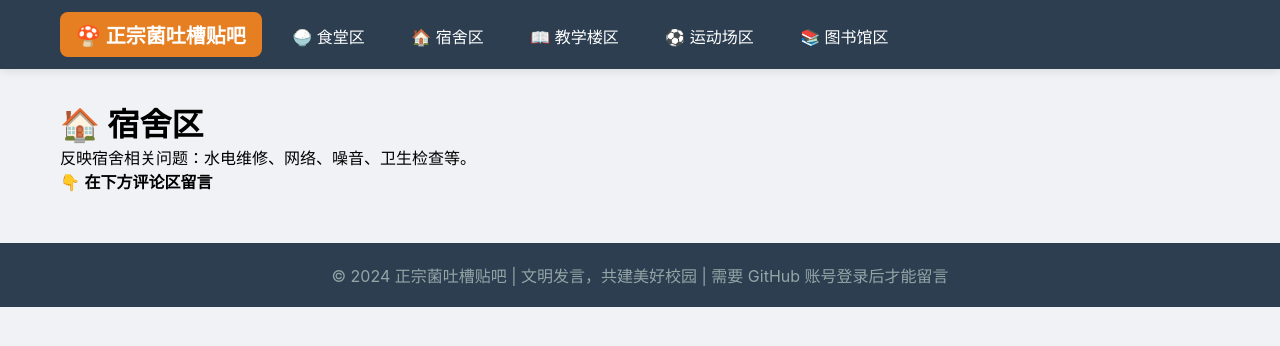
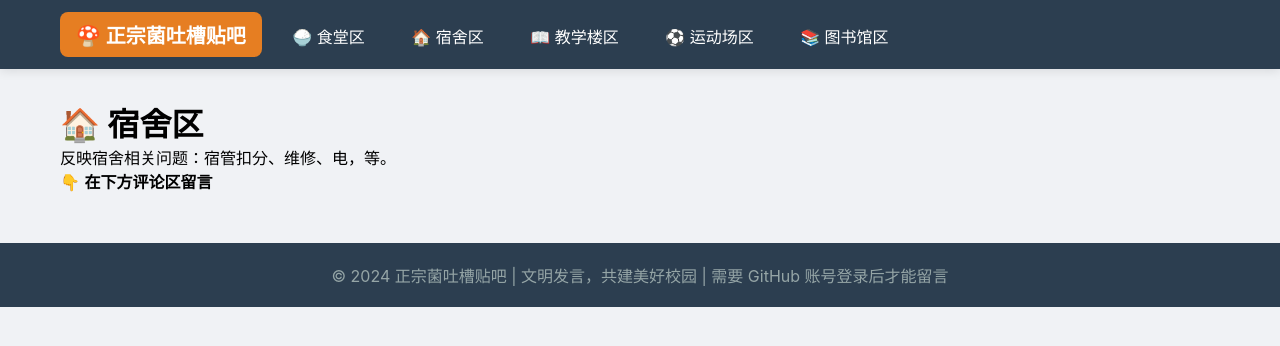
Before and after one commit to shenjingqu/shenjingqu, a Jekyll site: the page built from dorm.md, in a window 1280 px wide. Shown: the top 346 px of the page. Built offline with Jekyll 4.4.1, drawn with Linux system fonts in a browser that asks for light colours; comment, search, counter and statistics services are not loaded.

Commit message:
Update dorm.md

```diff
--- a/dorm.md
+++ b/dorm.md
@@ -5,7 +5,7 @@ title: 宿舍区反馈
 
 # 🏠 宿舍区
 
-反映宿舍相关问题：水电维修、网络、噪音、卫生检查等。
+反映宿舍相关问题：宿管扣分、维修、电，等。
 
 👇 **在下方评论区留言**
 
```
